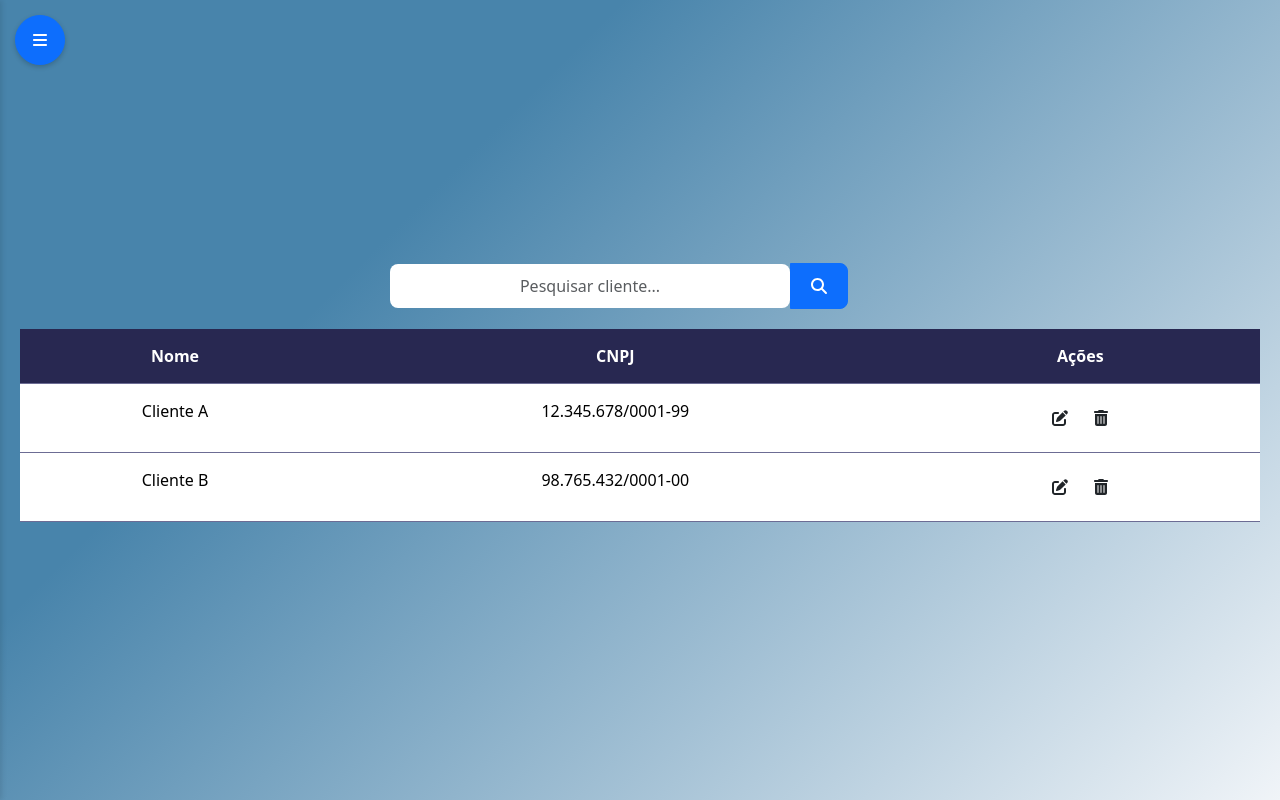
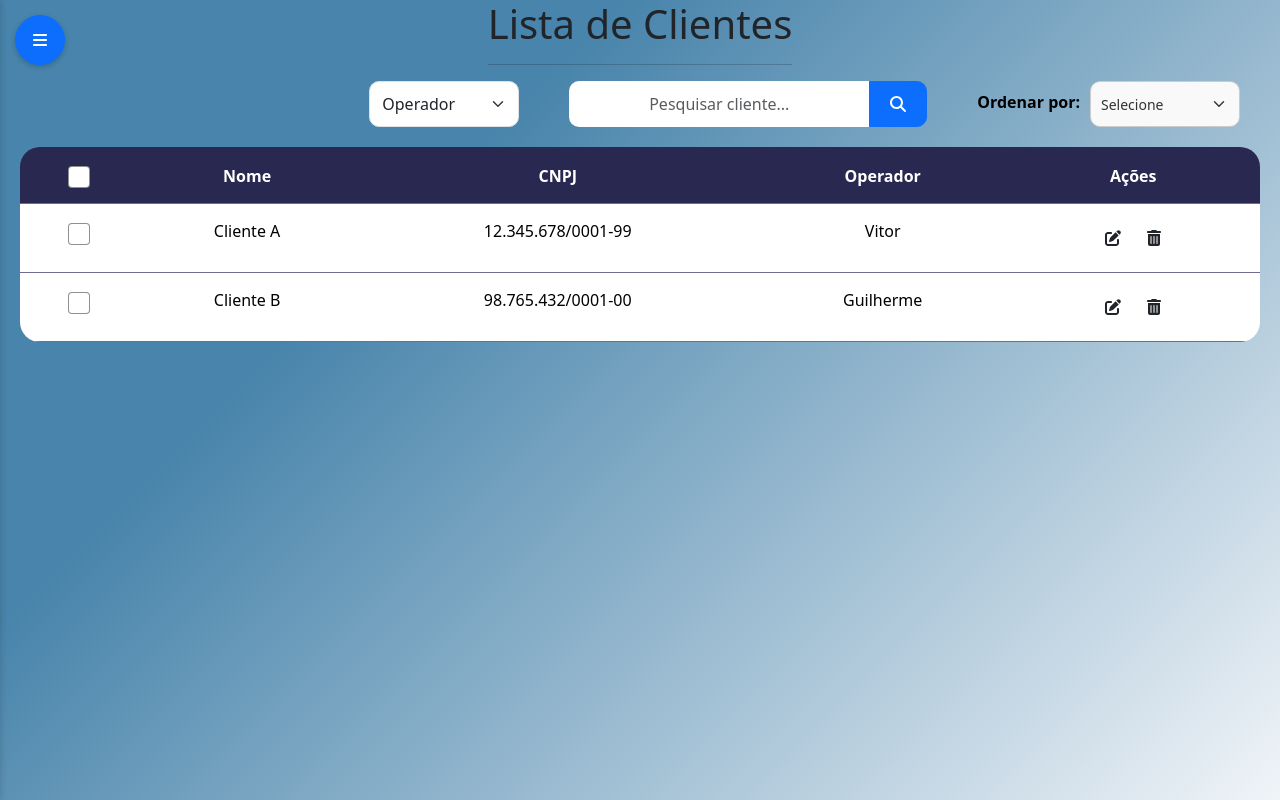
Before and after one commit to Guilherme0510/app_buscas, a React (Create React App) app: page /lista in a window 1280 px wide. Built offline with nearby package versions, Linux system fonts and the light colour scheme; no server answers.

Commit message:
Estilizando a tela de lista e de perfil

```diff
--- a/public/index.html
+++ b/public/index.html
@@ -1,7 +1,7 @@
 <!DOCTYPE html>
 <html lang="pt-BR">
   <head>
-    <meta charset="utf-8" />
+    <meta charset="UTF-8" />
     <link rel="icon" href="%PUBLIC_URL%/favicon.ico" />
     <meta name="viewport" content="width=device-width, initial-scale=1" />
     <meta name="theme-color" content="#000000" />
--- a/src/app/pages/list/List.tsx
+++ b/src/app/pages/list/List.tsx
@@ -2,31 +2,38 @@ import React, { useState } from "react";
 import { ClientTable } from "./components/ClientTable";
 import { SearchBar } from "./components/SearchBar";
 import { NavbarLeft } from "../../shared/components";
-import './components/list.css'
+import './components/list.css';
 
-const clientsData = [
-  { id: 1, cnpj: "12.345.678/0001-99", name: "Cliente A" },
-  { id: 2, cnpj: "98.765.432/0001-00", name: "Cliente B" },
+const initialClientsData = [
+  { id: 1, cnpj: "12.345.678/0001-99", name: "Cliente A", operador: "Vitor" },
+  { id: 2, cnpj: "98.765.432/0001-00", name: "Cliente B", operador: "Guilherme" },
+
 ];
 
 export const List: React.FC = () => {
+  const [clients, setClients] = useState(initialClientsData);
   const [searchTerm, setSearchTerm] = useState<string>("");
 
   const handleSearchChange = (e: React.ChangeEvent<HTMLInputElement>) => {
     setSearchTerm(e.target.value);
   };
 
-  const filteredClients = clientsData.filter(client =>
+  const filteredClients = clients.filter(client =>
     client.name.toLowerCase().includes(searchTerm.toLowerCase())
   );
 
+  const handleDeleteClients = (ids: number[]) => {
+    console.log("IDs para exclusão:", ids);
+    setClients(prevClients => prevClients.filter(client => !ids.includes(client.id)));
+  };
+
   return (
     <>
-    <NavbarLeft />
-    <div className="client-list-container">
-      <SearchBar searchTerm={searchTerm} onSearchChange={handleSearchChange} />
-      <ClientTable clients={filteredClients} />
-    </div>
+      <NavbarLeft />
+      <div className="client-list-container">
+        <SearchBar searchTerm={searchTerm} onSearchChange={handleSearchChange} />
+        <ClientTable clients={filteredClients} onDeleteClients={handleDeleteClients} />
+      </div>
     </>
   );
 };
--- a/src/app/pages/list/components/ClientTable.tsx
+++ b/src/app/pages/list/components/ClientTable.tsx
@@ -1,38 +1,134 @@
-import React from "react";
+import React, { useState } from "react";
 import { FontAwesomeIcon } from "@fortawesome/react-fontawesome";
 import { faTrashAlt, faEdit } from "@fortawesome/free-solid-svg-icons";
-
+import { DeleteSelectedButton } from "./DeleteSelectedButton";
 
 interface Client {
   id: number;
   cnpj: string;
   name: string;
+  operador: string;
 }
 
 interface ClientTableProps {
   clients: Client[];
+  onDeleteClients?: (ids: number[]) => void;
 }
 
-export const ClientTable: React.FC<ClientTableProps> = ({ clients }) => {
+export const ClientTable: React.FC<ClientTableProps> = ({
+  clients,
+  onDeleteClients,
+}) => {
+  const [selectedRows, setSelectedRows] = useState<Set<number>>(new Set());
+
+  const handleCheckboxChange = (id: number) => {
+    setSelectedRows((prevSelectedRows) => {
+      const newSelectedRows = new Set(prevSelectedRows);
+      if (newSelectedRows.has(id)) {
+        newSelectedRows.delete(id);
+      } else {
+        newSelectedRows.add(id);
+      }
+      return newSelectedRows;
+    });
+  };
+
+  const handleSelectAllChange = (event: React.ChangeEvent<HTMLInputElement>) => {
+    if (event.target.checked) {
+      // Selecionar todos os IDs
+      const allIds = clients.map((client) => client.id);
+      setSelectedRows(new Set(allIds));
+    } else {
+      // Desmarcar todos
+      setSelectedRows(new Set());
+    }
+  };
+
+  const handleDeleteSelected = () => {
+    if (onDeleteClients) {
+      onDeleteClients(Array.from(selectedRows));
+      setSelectedRows(new Set());
+    }
+  };
+
   return (
+    <>
+      {selectedRows.size > 0 && (
+        <DeleteSelectedButton onDelete={handleDeleteSelected} />
+      )}
       <table className="table client-table">
-      <thead>
-        <tr >
+        <thead className="">
+          <tr>
+            <th className="text-white">
+              <input
+                type="checkbox"
+                onChange={handleSelectAllChange}
+                checked={selectedRows.size === clients.length && clients.length > 0}
+                className="checkbox-table form-check-input"
+              />
+            </th>
             <th className="text-white">Nome</th>
             <th className="text-white">CNPJ</th>
+            <th className="text-white">Operador</th>
             <th className="text-white">Ações</th>
           </tr>
         </thead>
         <tbody>
           {clients.map((client) => (
             <tr key={client.id}>
-            <td>{client.name}</td>
-            <td>{client.cnpj}</td>
-            <td>
-              <button className="btn btn-edit">
+              <td
+                style={{
+                  backgroundColor: selectedRows.has(client.id) ? "#5c5c5c" : "",
+                  color: selectedRows.has(client.id) ? "#fff" : "",
+                }}
+              >
+                <input
+                  type="checkbox"
+                  onChange={() => handleCheckboxChange(client.id)}
+                  checked={selectedRows.has(client.id)}
+                  className="checkbox-table form-check-input"
+                />
+              </td>
+              <td
+                style={{
+                  backgroundColor: selectedRows.has(client.id) ? "#5c5c5c" : "",
+                  color: selectedRows.has(client.id) ? "#fff" : "",
+                }}
+              >
+                {client.name}
+              </td>
+              <td
+                style={{
+                  backgroundColor: selectedRows.has(client.id) ? "#5c5c5c" : "",
+                  color: selectedRows.has(client.id) ? "#fff" : "",
+                }}
+              >
+                {client.cnpj}
+              </td>
+              <td
+                style={{
+                  backgroundColor: selectedRows.has(client.id) ? "#5c5c5c" : "",
+                  color: selectedRows.has(client.id) ? "#fff" : "",
+                }}
+              >
+                {client.operador}
+              </td>
+              <td
+                style={{
+                  backgroundColor: selectedRows.has(client.id) ? "#5c5c5c" : "",
+                  color: selectedRows.has(client.id) ? "#fff" : "",
+                }}
+              >
+                <button
+                  className="btn"
+                  style={{ color: selectedRows.has(client.id) ? "#fff" : "" }}
+                >
                   <FontAwesomeIcon icon={faEdit} />
                 </button>
-              <button className="btn btn-delete">
+                <button
+                  className="btn"
+                  style={{ color: selectedRows.has(client.id) ? "#fff" : "" }}
+                >
                   <FontAwesomeIcon icon={faTrashAlt} />
                 </button>
               </td>
@@ -40,5 +136,6 @@ export const ClientTable: React.FC<ClientTableProps> = ({ clients }) => {
           ))}
         </tbody>
       </table>
+    </>
   );
 };
--- /dev/null
+++ b/src/app/pages/list/components/DeleteSelectedButton.tsx
@@ -0,0 +1,15 @@
+import { faTrashAlt } from '@fortawesome/free-solid-svg-icons';
+import { FontAwesomeIcon } from '@fortawesome/react-fontawesome';
+import React from 'react';
+
+interface DeleteSelectedButtonProps {
+  onDelete: () => void;
+}
+
+export const DeleteSelectedButton: React.FC<DeleteSelectedButtonProps> = ({ onDelete }) => {
+  return (
+    <button className="btn btn-delete-selected" onClick={onDelete}>
+       <FontAwesomeIcon icon={faTrashAlt} className='icon-trash' /> Excluir
+    </button>
+  );
+};
--- a/src/app/pages/list/components/SearchBar.tsx
+++ b/src/app/pages/list/components/SearchBar.tsx
@@ -11,7 +11,20 @@ interface SearchBarProps {
 
 export const SearchBar: React.FC<SearchBarProps> = ({ searchTerm, onSearchChange }) => {
   return (
+    <>
+      <div className="header-list">
+        <h1>Lista de Clientes</h1>
+        <hr />
+      </div>
       <div className="pesquisa">
+        <select name="" id="" className="form-select select-operador">
+          <option value="">Operador</option>
+          <option value="">Camila</option>
+          <option value="">Eliane</option>
+          <option value="">Joyce</option>
+          <option value="">Luana</option>
+          <option value="">Luciana</option>
+        </select>
         <input
           type="text"
           placeholder="Pesquisar cliente..."
@@ -22,6 +35,16 @@ export const SearchBar: React.FC<SearchBarProps> = ({ searchTerm, onSearchChange
         <button className="btn btn-primary btn-pesquisa">
           <FontAwesomeIcon icon={faSearch} />
         </button>
+
+        <label htmlFor="sortBy" className="label_sortby">Ordenar por:</label>
+        <select name="sortBy" id="sortBy" className="sortby form-select">
+          <option className="opt-sortby" value="alphabetical">Selecione</option>
+          <option className="opt-sortby" value="alphabetical">Ordem Alfabética</option>
+          <option className="opt-sortby" value="newest">Novo</option>
+          <option className="opt-sortby" value="oldest">Antigo</option>
+        </select>
+
       </div>
+    </>
   );
 };
--- a/src/app/pages/list/components/list.css
+++ b/src/app/pages/list/components/list.css
@@ -1,53 +1,43 @@
+body {
+    background: linear-gradient(135deg, #4884AB 30%, #f0f4f8 100%);
+    height: 100vh;
+}
+
 .client-list-container {
-    height: 100vh;
     display: flex;
     justify-content: center;
     align-items: center;
     flex-direction: column;
-    padding: 20px;
-    background: linear-gradient(135deg, #4884AB 30%, #f0f4f8 100%);
-
+    padding-inline: 20px;
 }
-
-.list-container {
-    width: 80%;
-    max-width: 1200px;
-    padding: 20px;
-    background: linear-gradient(135deg, #1c1c3c, #3a3a6c);
-    border-radius: 15px;
-    box-shadow: 0 4px 15px rgba(0, 0, 0, 0.2);
-    color: #f0f0f0;
-    display: flex;
-    flex-direction: column;
-    align-items: center;
-}
-
 
 .pesquisa {
     display: flex;
-    align-items: center;
+    justify-content: flex-end;
     width: 100%;
-    max-width: 500px;
     padding-bottom: 20px;
-
+    margin-right: 40px;
 }
 
 .barra-pesquisa {
     padding: 10px;
-    border: 1px solid #6c6c94;
-    border-radius: 8px 0 0 8px;
+    border-radius: 10px 0 0 10px !important;
     color: #f0f0f0;
     flex: 1;
+    max-width: 300px;
 }
 
 .btn-pesquisa {
     padding: 10px 20px;
-    border-radius: 0 8px 8px 0;
+    border-radius: 0 10px 10px 0;
 }
 
 .client-table {
     width: 100%;
-    border-collapse: collapse;
+    border-collapse: separate;
+    border-spacing: 0;
+    border-radius: 20px;
+    overflow: hidden;
 }
 
 .client-table th,
@@ -59,10 +49,16 @@
 
 .client-table th {
     background-color: #282851;
+
 }
+
 
 .client-table tr:hover {
     background-color: #2f2f5b;
+}
+
+.checkbox-table {
+    border: 1px solid #00000070;
 }
 
 .edit-button,
@@ -84,3 +80,63 @@
     color: #ff4c4c;
     transform: scale(1.2);
 }
+
+.btn-delete-selected {
+    display: flex;
+    align-self: start;
+    justify-content: center;
+    align-items: center;
+    margin-bottom: 20px;
+    background-color: #ff2020;
+    color: #fff;
+}
+
+
+
+.icon-trash {
+    margin-right: 10px;
+}
+
+.select-operador {
+    width: 150px;
+    border-radius: 10px;
+    margin-right: 50px;
+}
+
+.label_sortby {
+    margin-left: 50px;
+    font-size: 16px;
+    font-weight: bold;
+    color: #000;
+    margin-right: 10px;
+    display: flex;
+    align-self: center;
+}
+
+.sortby {
+    padding: 10px;
+    border-radius: 5px;
+    border: 1px solid #ccc;
+    background-color: #f9f9f9;
+    border-radius: 10px;
+    width: 150px;
+    font-size: 14px;
+    color: #333;
+    outline: none;
+    transition: border-color 0.2s ease, background-color 0.2s ease;
+    cursor: pointer;
+}
+
+.sortby:hover {
+    border-color: #888;
+    background-color: #f0f0f0;
+}
+
+.sortby:focus {
+    border-color: #4884ab;
+    background-color: #fff;
+}
+
+.opt-sortby {
+    padding: 10px;
+}
--- a/src/app/pages/perfil/Perfil.tsx
+++ b/src/app/pages/perfil/Perfil.tsx
@@ -1,6 +1,8 @@
 import React, { useState } from "react";
-import { useNavigate } from "react-router-dom"; // Substitua useHistory por useNavigate
+import { useNavigate } from "react-router-dom";
 import "./perfil.css";
+import { FontAwesomeIcon } from "@fortawesome/react-fontawesome";
+import { faArrowLeft } from "@fortawesome/free-solid-svg-icons";
 
 interface PerfilData {
   nome: string;
@@ -8,6 +10,7 @@ interface PerfilData {
   empresa: string;
   cargo: string;
   avatar: string;
+  opcaoSelecionada: string;
 }
 
 const avatarOptions = [
@@ -22,11 +25,12 @@ export const Perfil: React.FC = () => {
     empresa: "G Maps",
     cargo: "Desenvolvedor",
     avatar: avatarOptions[0],
+    opcaoSelecionada: '',
   });
 
-    const navigate = useNavigate(); // Utilize useNavigate
+  const navigate = useNavigate();
 
-    const handleInputChange = (e: React.ChangeEvent<HTMLInputElement>) => {
+  const handleInputChange = (e: React.ChangeEvent<HTMLInputElement | HTMLSelectElement>) => {
     const { name, value } = e.target;
     setPerfilData(prevState => ({
       ...prevState,
@@ -47,13 +51,6 @@ export const Perfil: React.FC = () => {
     }
   };
 
-    const handleAvatarSelect = (avatarUrl: string) => {
-        setPerfilData(prevState => ({
-            ...prevState,
-            avatar: avatarUrl
-        }));
-    };
-
   const toggleEdit = () => {
     setIsEditing(!isEditing);
   };
@@ -62,9 +59,21 @@ export const Perfil: React.FC = () => {
     toggleEdit();
   };
 
+  const options = [
+    { value: '', label: 'Selecione Aqui', disabled: true }, // Desabilitado inicialmente
+    { value: 'cobranca', label: 'Cobrança', disabled: false },
+    { value: 'desenvolvedor', label: 'Desenvolvedor', disabled: false },
+    { value: 'estagiario', label: 'Estagiário', disabled: false },
+    { value: 'financeiro', label: 'Financeiro', disabled: false },
+    { value: 'gestao', label: 'Gestão', disabled: false },
+    { value: 'marketing', label: 'Marketing', disabled: false },
+    { value: 'operador', label: 'Operador', disabled: false },
+    { value: 'backoffice', label: 'Back Office', disabled: false },
+  ];
+
   return (
     <div className="perfil-container">
-            <button className="back-button" onClick={() => navigate(-1)}>Voltar</button> {/* Botão de voltar */}
+      <button className="back-button" onClick={() => navigate(-1)}><FontAwesomeIcon icon={faArrowLeft}/> </button>
       <div className="perfil-card">
         <div className="perfil-header">
           <div className="perfil-avatar-wrapper">
@@ -85,7 +94,7 @@ export const Perfil: React.FC = () => {
           {isEditing ? (
             <input
               type="text"
-                            name="name"
+              name="nome"
               value={perfilData.nome}
               onChange={handleInputChange}
               className="perfil-input"
@@ -123,38 +132,31 @@ export const Perfil: React.FC = () => {
           </p>
           <p>
             <strong>Cargo:</strong> {isEditing ? (
-                            <input
-                                type="text"
-                                name="cargo"
-                                value={perfilData.cargo}
+              <select
+                name="opcaoSelecionada"
+                value={perfilData.opcaoSelecionada}
                 onChange={handleInputChange}
-                                className="perfil-input"
-                            />
+                className="perfil-select form-select"
+              >
+                {options.map((option) => (
+                  <option
+                    key={option.value}
+                    value={option.value}
+                    disabled={option.disabled}
+                  >
+                    {option.label}
+                  </option>
+                ))}
+              </select>
             ) : (
-                            perfilData.cargo
+                <span className="perfil-option">{perfilData.opcaoSelecionada}</span>
             )}
           </p>
         </div>
-                {isEditing && (
-                    <div className="avatar-options">
-                        <h3>Avatar Padrão:</h3>
-                        <div className="avatar-selection">
-                            {avatarOptions.map((avatar, index) => (
-                                <img
-                                    key={index}
-                                    src={avatar}
-                                    alt={`Avatar ${index + 1}`}
-                                    className={`avatar-option ${perfilData.avatar === avatar ? "selected" : ""}`}
-                                    onClick={() => handleAvatarSelect(avatar)}
-                                />
-                            ))}
-                        </div>
-                    </div>
-                )}
         <button className="perfil-button" onClick={isEditing ? handleSave : toggleEdit}>
           {isEditing ? "Salvar" : "Editar Perfil"}
         </button>
       </div>
     </div>
   );
-}
+};
--- a/src/app/shared/components/navbars/navbarTop/components/navbarTop.css
+++ b/src/app/shared/components/navbars/navbarTop/components/navbarTop.css
@@ -1,6 +1,5 @@
 /* navbar.css */
 .navbar-custom {
-    transition: background-color 0.3s ease;
     box-shadow: 3px 3px 15px rgba(0, 0, 0, .5);
 }
 
@@ -16,9 +15,6 @@
     margin: 0 10px;
 }
 
-.navbar-custom .nav-link:hover {
-    color: #007bff;
-}
 
 .navbar-custom .navbar-toggler {
     border-color: #ffffff;
```
Also changed, not shown: src/app/pages/perfil/perfil.css (+42 -41 lines), src/app/shared/components/navbars/navbarLeft/NavbarLeft.tsx (+12 -26 lines), src/app/shared/components/navbars/navbarLeft/components/navbarLeft.css (+23 -15 lines), src/app/assets/images/img-bg.webp (added). Lines whose indentation alone changed are shown as unchanged.
